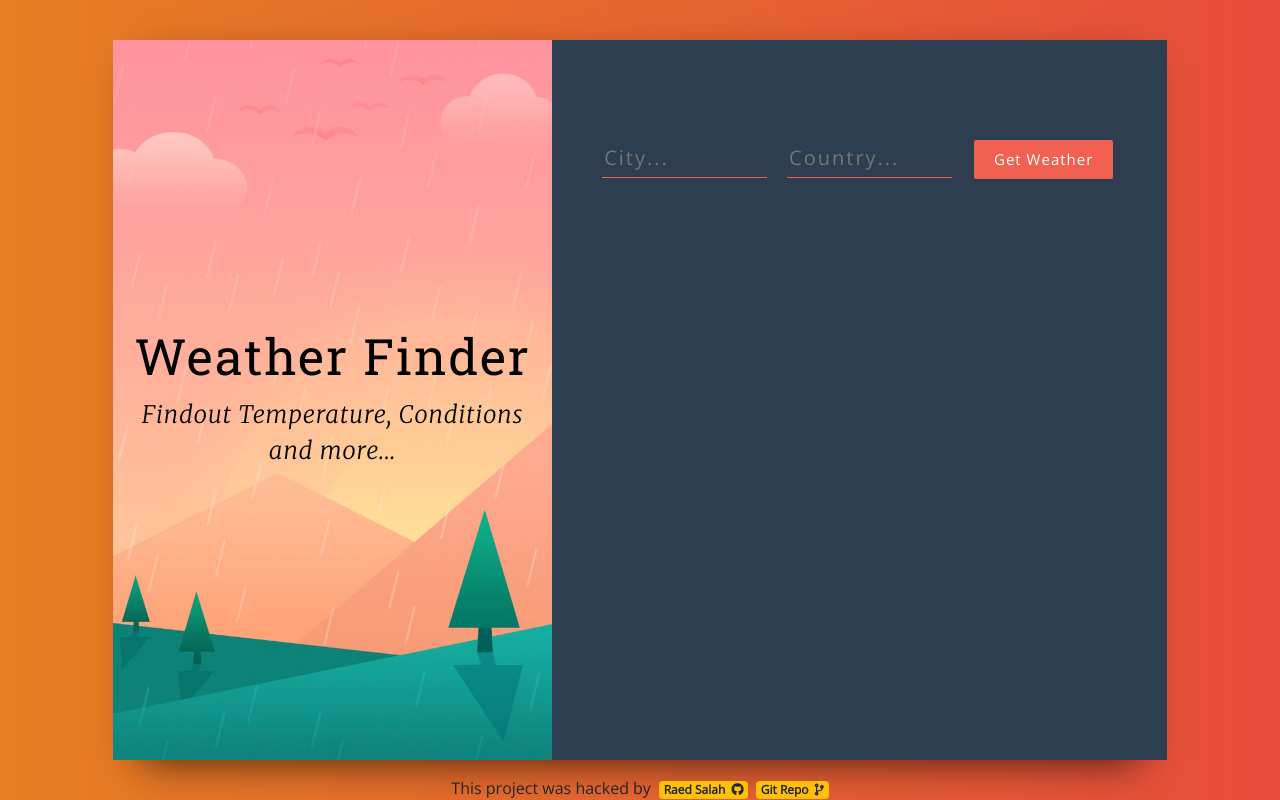
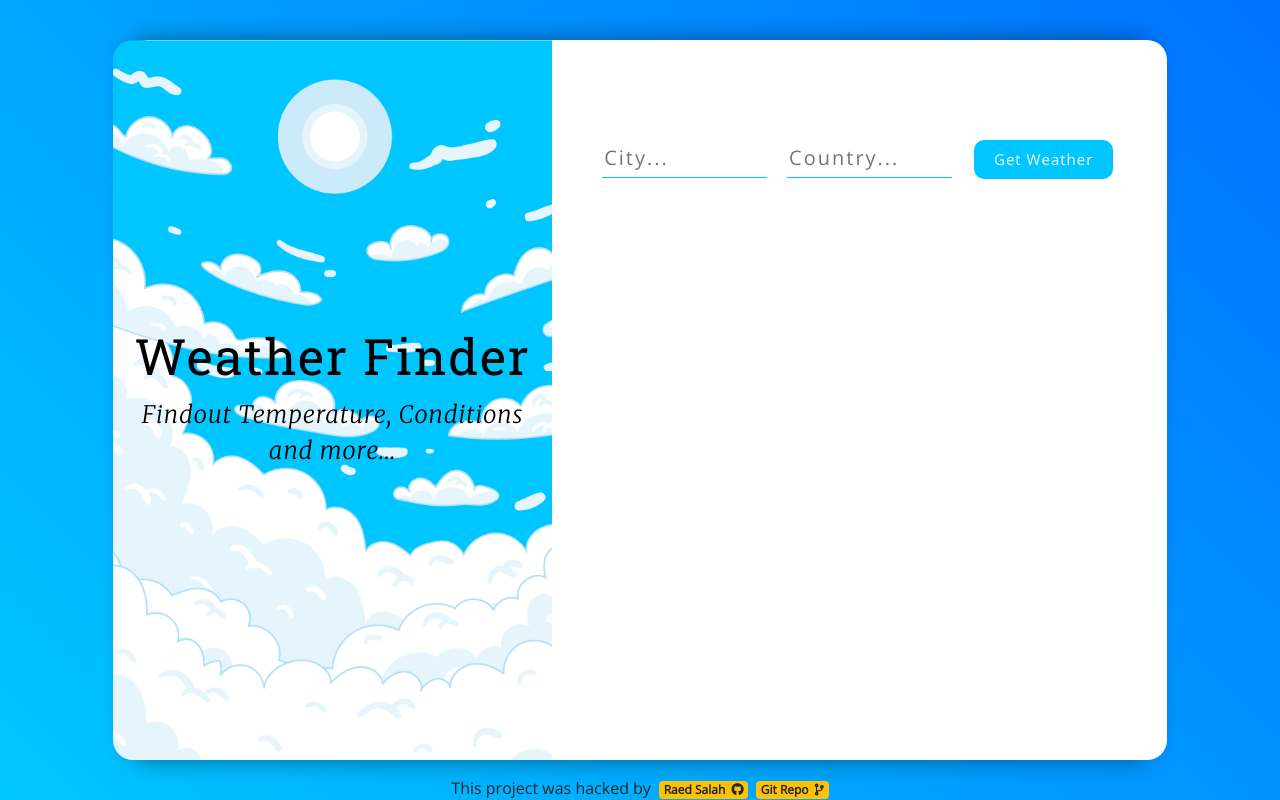
Before and after one commit to raedsalah/React-Weather-App, a React (Create React App) app: page / in a window 1280 px wide. Built offline with nearby package versions, Linux system fonts and the light colour scheme.

Commit message:
changed some styling to blue

```diff
--- a/src/App.css
+++ b/src/App.css
@@ -7,7 +7,7 @@ body {
 }
 
 .wrapper {
-  background: linear-gradient(to right, #e67e22, #e74c3c);
+  background: linear-gradient(45deg, #00c6ff, #0072ff);
   height: 100vh;
   display: flex;
   justify-content: center;
@@ -17,20 +17,24 @@ body {
 .main {
   height: 90vh;
   background: #fff;
-  box-shadow: 0px 13px 40px -13px rgba(0, 0, 0, 0.75);
+  -webkit-box-shadow: 0px 0px 25px -1px rgba(0, 0, 0, 0.47);
+  -moz-box-shadow: 0px 0px 25px -1px rgba(0, 0, 0, 0.47);
+  box-shadow: 0px 0px 25px -1px rgba(0, 0, 0, 0.47);
   width: 80%;
   margin: 0 auto;
+  border-radius: 20px;
 }
 
 .title-container {
   height: 90vh;
-  background: url("img/bg.jpg") center center no-repeat;
+  background: url("img/bg.png") center center no-repeat;
   background-size: cover;
   display: flex;
   align-items: center;
   justify-content: center;
   text-align: center;
   color: #000;
+  border-radius: 20px 0 0 20px;
 }
 
 .title-container__title {
@@ -49,19 +53,20 @@ body {
 }
 
 .form-container {
-  background-color: #2c3e50;
+  background-color: #fff;
   height: 90vh;
   padding-top: 100px;
   padding-left: 50px;
+  border-radius: 0 20px 20px 0;
 }
 
 input[type="text"] {
   background-color: transparent;
   border: 0;
-  border-bottom: solid 1px #f16051;
+  border-bottom: solid 1px #00c6ff;
   width: 30%;
   padding-bottom: 4px;
-  color: #fff !important;
+  color: #212121 !important;
   font-weight: lighter;
   letter-spacing: 2px;
   margin-bottom: 30px;
@@ -74,20 +79,20 @@ input[type="text"] {
 }
 
 input:-webkit-autofill {
-  -webkit-box-shadow: 0 0 0 30px #2c3e50 inset;
-  -webkit-text-fill-color: #fff !important;
+  -webkit-box-shadow: 0 0 0 30px #fff inset;
+  -webkit-text-fill-color: #212121 !important;
 }
 
 button {
   border: 0;
   padding: 8px 20px;
   margin: 0 2px;
-  border-radius: 2px;
+  border-radius: 10px;
   font-weight: lighter;
   letter-spacing: 1px;
   font-size: 15px;
   cursor: pointer;
-  background-color: #f16051;
+  background-color: #00c6ff;
   color: #fff;
   font-weight: 100;
 }
@@ -104,7 +109,7 @@ button:active {
 }
 
 .weather__key {
-  color: #f16051;
+  color: #00c6ff;
   border-bottom: solid 2px rgba(255, 255, 255, 0.06);
   padding: 20px 0 20px 0;
   font-weight: 400;
@@ -115,12 +120,12 @@ button:active {
 }
 
 .weather__value {
-  color: #fff;
+  color: #212121;
   font-weight: 200;
 }
 
 .weather__error {
-  color: #f16051;
+  color: #ffc107;
   font-size: 20px;
   letter-spacing: 1px;
   font-weight: 200;
```
Also changed, not shown: src/img/bg.png (added).
